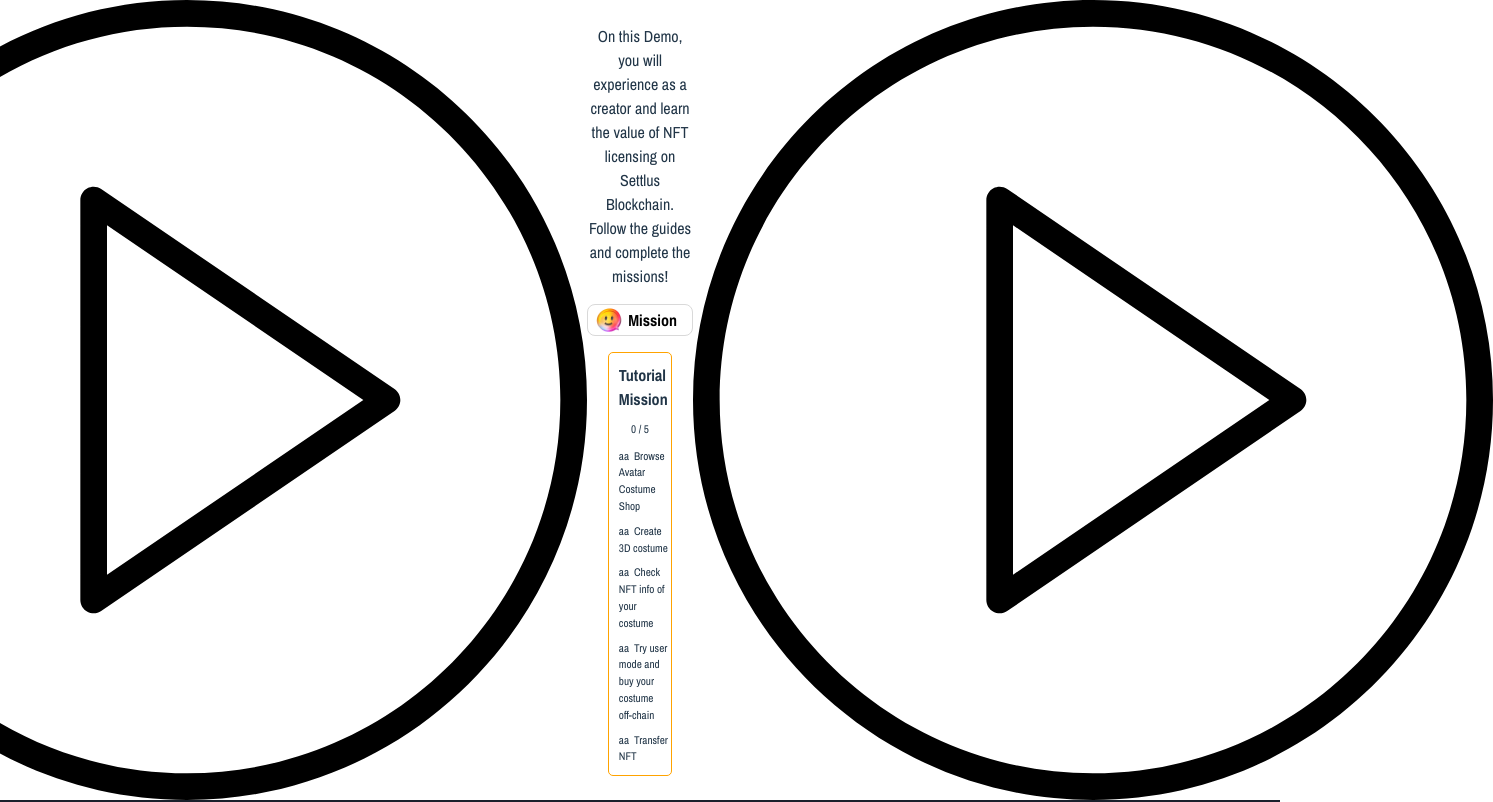
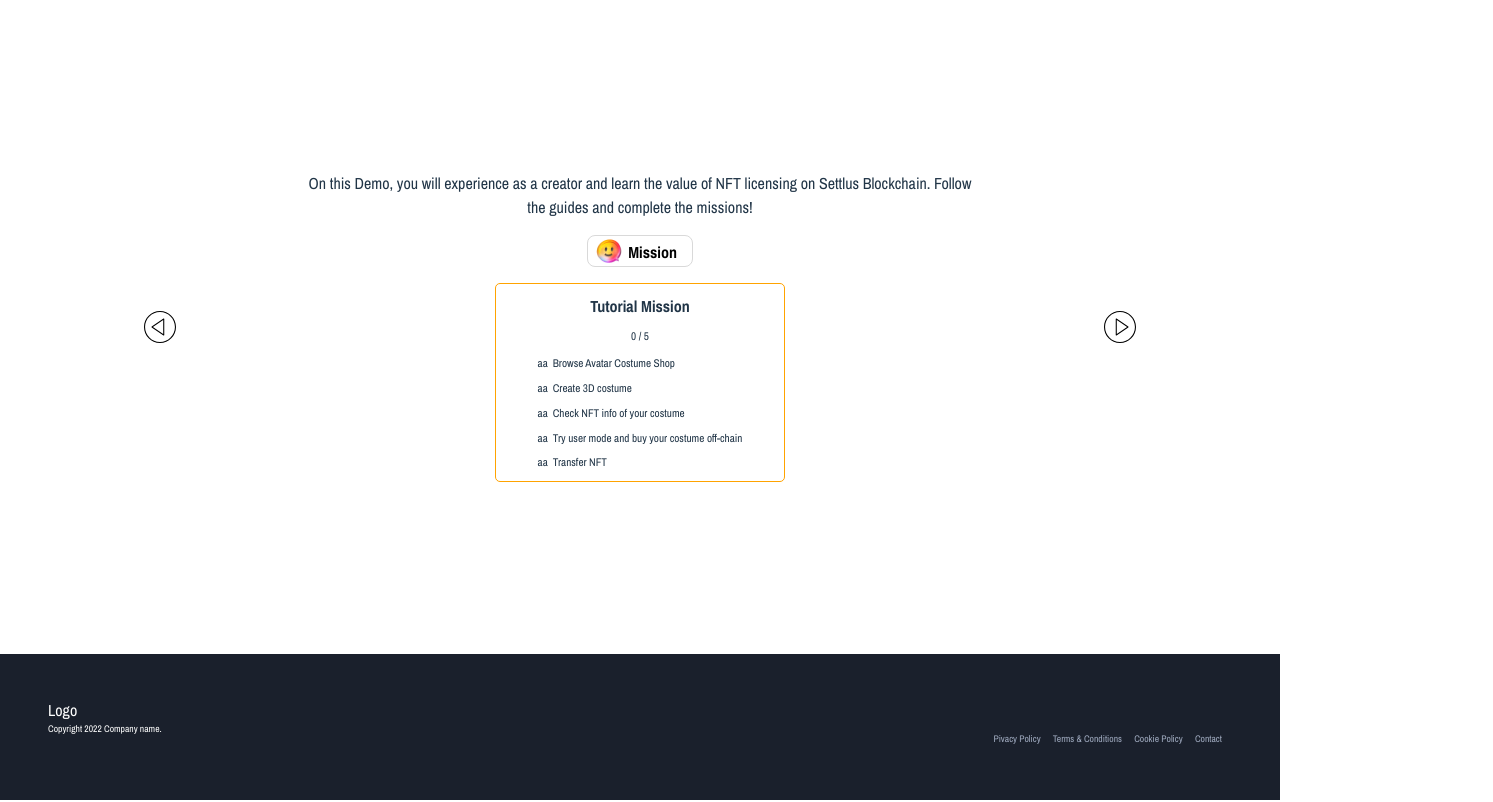
Before and after one commit to settlus/tenant-demo, a React (Vite) app: page /intro/mission in a window 1280 px wide. Shown: the top 802 px of the page, 1493 px wide, since content can reach past the window. Built offline with nearby package versions, Linux system fonts and the light colour scheme.

Commit message:
♻️ Remove class

```diff
--- a/src/shared/Navigation/Navigation.module.scss
+++ b/src/shared/Navigation/Navigation.module.scss
@@ -1,13 +1,10 @@
-.navigation{
+img{
   width: 2rem;
   height: 2.5rem;
   margin: auto;
 
-  img{
-    height:2rem;
+  &.backwards{
+    transform: rotate(180deg);
   }
 
-  .backwards{
-    transform: rotate(180deg);
-  }
 }
```
